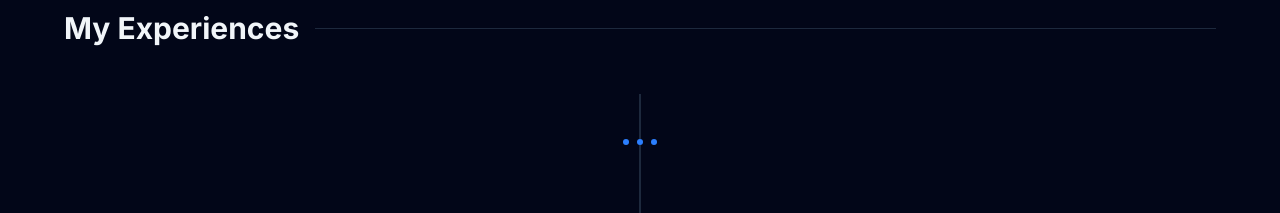
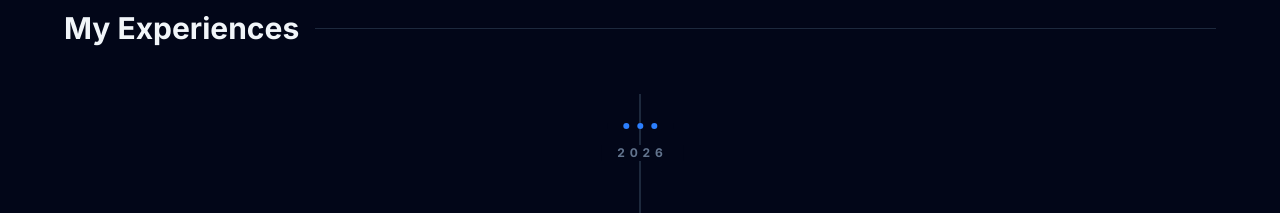
Before and after one commit to nabiladem/portfolio, a React (Vite) app: page / in a window 1280 px wide. Shown: the part 1820-2033 px from the top of the page. Built offline with nearby package versions, Linux system fonts and the light colour scheme.

Commit message:
Enhance timeline

```diff
--- a/src/App.jsx
+++ b/src/App.jsx
@@ -370,7 +370,7 @@ function App() {
 
         <div className="relative space-y-12 before:absolute before:inset-0 before:ml-5 before:-translate-x-px md:before:mx-auto md:before:translate-x-0 before:h-full before:w-0.5 before:bg-slate-800">
           <div className="w-full relative flex items-center justify-center py-12">
-            <div className="absolute left-5 md:left-1/2 -translate-x-1/2 flex items-center justify-center">
+            <div className="absolute left-5 md:left-1/2 -translate-x-1/2 flex flex-col items-center gap-4">
               <motion.div
                 initial={{ opacity: 0, scale: 0.8 }}
                 whileInView={{ opacity: 1, scale: 1 }}
@@ -381,6 +381,14 @@ function App() {
                 <div className="w-1.5 h-1.5 rounded-full bg-blue-500" />
                 <div className="w-1.5 h-1.5 rounded-full bg-blue-500" />
               </motion.div>
+              <motion.span
+                initial={{ opacity: 0 }}
+                whileInView={{ opacity: 1 }}
+                viewport={{ once: true }}
+                className="z-10 bg-slate-950 px-4 text-xs font-bold text-slate-500 tracking-[0.4em] uppercase whitespace-nowrap mr-[-0.4em]"
+              >
+                2026
+              </motion.span>
             </div>
           </div>
           {experiences.map((experience, i) => {
```
